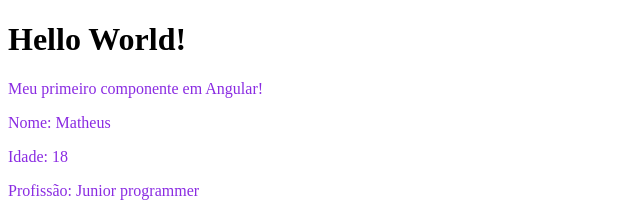
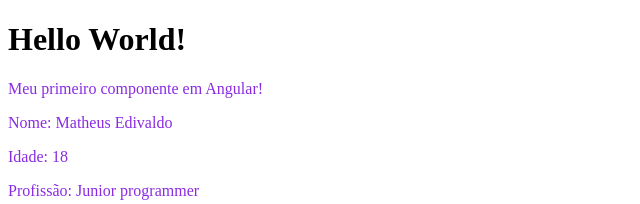
Before and after one commit to matheusedivaldo/Angular-studies-projects, an Angular app: page / in a window 1280 px wide. Shown: the top 204 px of the page, without its empty margins (0-640 px from the left). Built offline with nearby package versions, Linux system fonts and the light colour scheme.

Commit message:
Testa repósitorio remoto de estudos angular

```diff
--- a/src/app/components/first-component/first-component.component.ts
+++ b/src/app/components/first-component/first-component.component.ts
@@ -7,7 +7,7 @@ import { Component } from '@angular/core';
 })
 export class FirstComponentComponent {
 
-  name: string = "Matheus";
+  name: string = "Matheus Edivaldo";
   age: number = 18;
   job = "Junior programmer";
   hobbies = ["Ver Filmes", "Treinar"];
```
